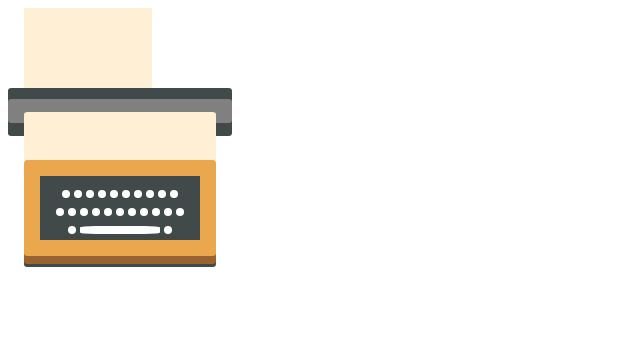
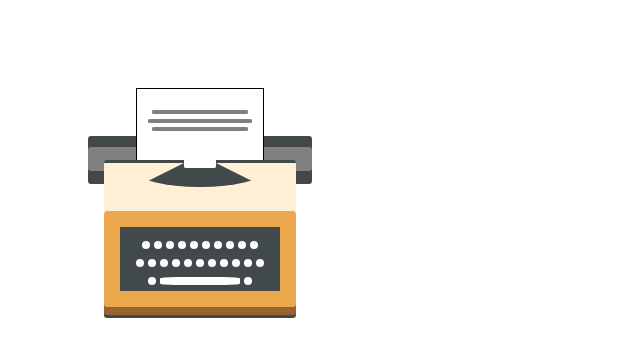
Before and after one commit to MaggieMoss/css-shapes, a plain HTML site: page typewriter.html in a window 1280 px wide. Shown: the whole page, without its empty margins (0-640 px from the left). Drawn offline with Linux system fonts and the light colour scheme.

Commit message:
needs more detail but recognizable as a type writer

```diff
--- a/typewriter.html
+++ b/typewriter.html
@@ -3,9 +3,14 @@
   <meta charset="UTF-8">
   <meta name="viewport" content="width=device-width, initial-scale=1.0">
   <meta http-equiv="X-UA-Compatible" content="ie=edge">
-  <title>Document</title>
+  <title>CSS Shapes</title>
 
   <style>
+    .container {
+      margin: 0 auto;
+      padding: 5em;
+    }
+
     .base {
       height: 6em;
       width: 12em;
@@ -50,15 +55,45 @@
       border-radius: 0.2em 0.2em 0em 0em;
       position: relative;
       margin-left: 1em;
-      z-index:2;
+      z-index: 3;
+      /*border-top: thick double #ff0000*/
+      border-top: 0.2em solid #42494B;
     }
 
+
+
     .page {
-      margin-left: 1em;
-      height: 5em;
+      margin-left: 3em;
+      margin-bottom: -4em;
+      height: 7em;
       width: 8em;
-      background-color: papayawhip;
-      z-index: 2;
+      background-color: white;
+      z-index: 3;
+      border: 0.01em solid black;
+      position: relative;
+      text-align: center;
+      padding-top: 1em;
+      box-sizing: border-box;
+    }
+
+    .line {
+      height: 0.25em;
+      width: 6em;
+      margin:0 auto;
+      margin-top: 0.3em;
+      border-radius: 10%;
+      background-color: gray;
+    }
+
+    .page-extender {
+      height: 0.8em;
+      width: 2em;
+      border-radius: 10%;
+      background-color: white;
+      position: absolute;
+      z-index: 10;
+      left: 5.0em;
+      top: -0.5em;
     }
 
     .bar {
@@ -97,13 +132,31 @@
       height: 0.5em;
       width: 5em;
     }
+
+    .fan {
+      position: absolute;
+      top: -0.5em;
+      left: 2.01em;
+      border-left: 4em solid transparent;
+      border-right: 4em solid transparent;
+      border-bottom: 2em solid #42494B;
+      border-radius: 0 0 50% 50%;
+    }
+
   </style>
 </head>
 <body>
   <div class="container">
-    <div class="page"></div>
+    <div class="page">
+      <div class="line"></div>
+      <div class="line" style="width: 6.5em"></div>
+      <div class="line"></div>
+    </div>
     <div class="bar"></div>
-    <div class="top"></div>
+    <div class="top">
+      <div class="page-extender"></div>
+      <div class="fan"></div>
+    </div>
     <div class="base">
       <div class="keyboard">
         <div class="row">
```
